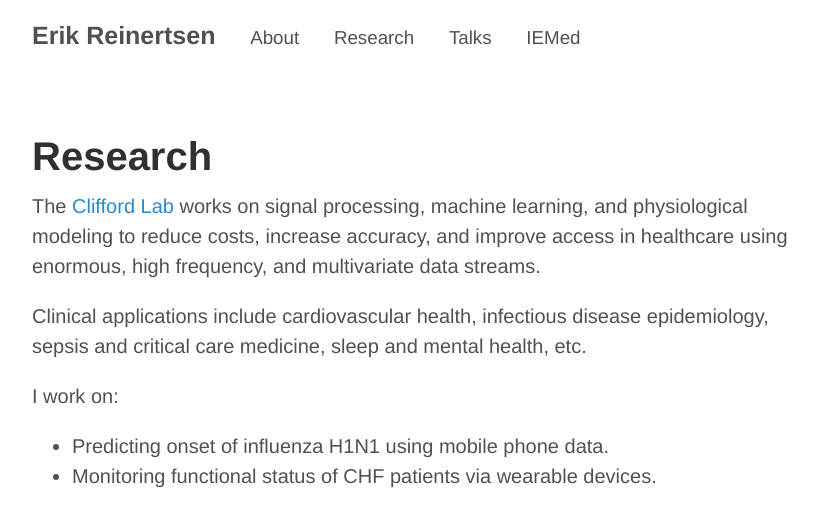
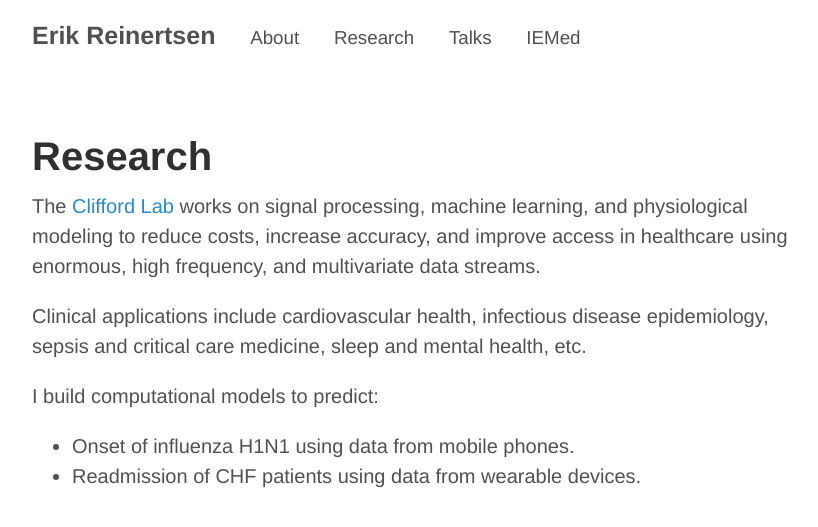
Before and after one commit to erikr/erikr.github.io, a Jekyll site: the page built from research.md, in a window 1280 px wide. Shown: the top 527 px of the page, without its empty margins (228-1046 px from the left). Built offline with Jekyll 4.4.1, drawn with Linux system fonts in a browser that asks for light colours; nearby versions of some CDN libraries.

Commit message:
revised text

```diff
--- a/research.md
+++ b/research.md
@@ -8,7 +8,7 @@ The [Clifford Lab](http://gdclifford.info) works on signal processing, machine l
 
 Clinical applications include cardiovascular health, infectious disease epidemiology, sepsis and critical care medicine, sleep and mental health, etc.
 
-I work on:
+I build computational models to predict:
 
-+ Predicting onset of influenza H1N1 using mobile phone data.
-+ Monitoring functional status of CHF patients via wearable devices.
++ Onset of influenza H1N1 using data from mobile phones.
++ Readmission of CHF patients using data from wearable devices.
```
Also changed, not shown: about.md (+3 -2 lines).
